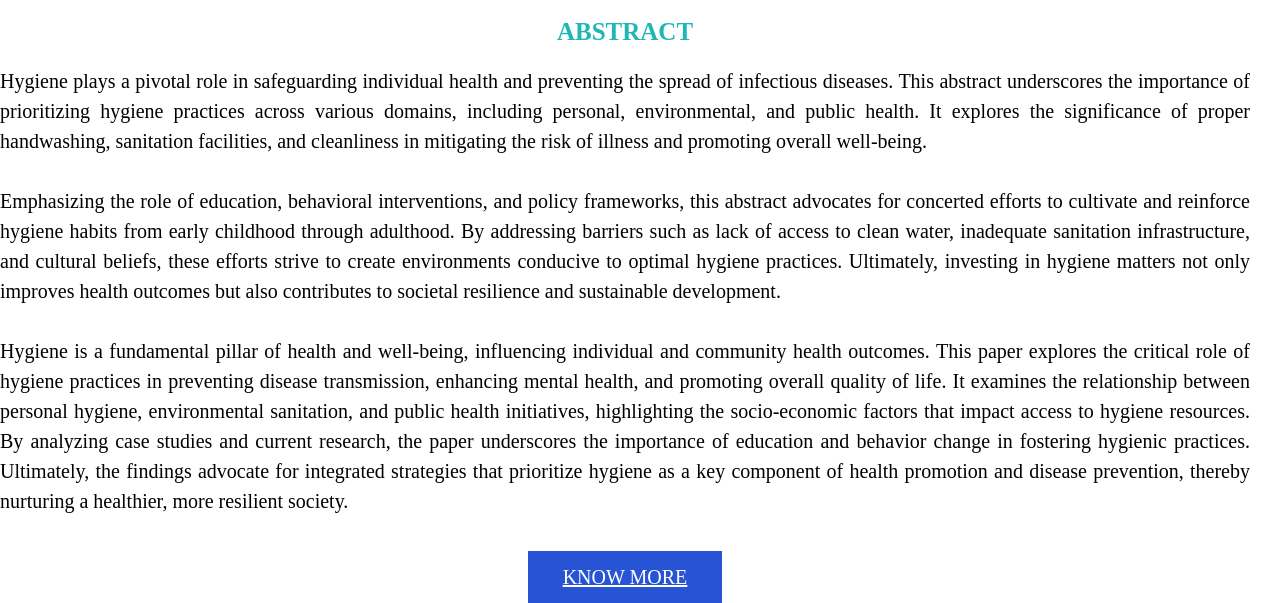
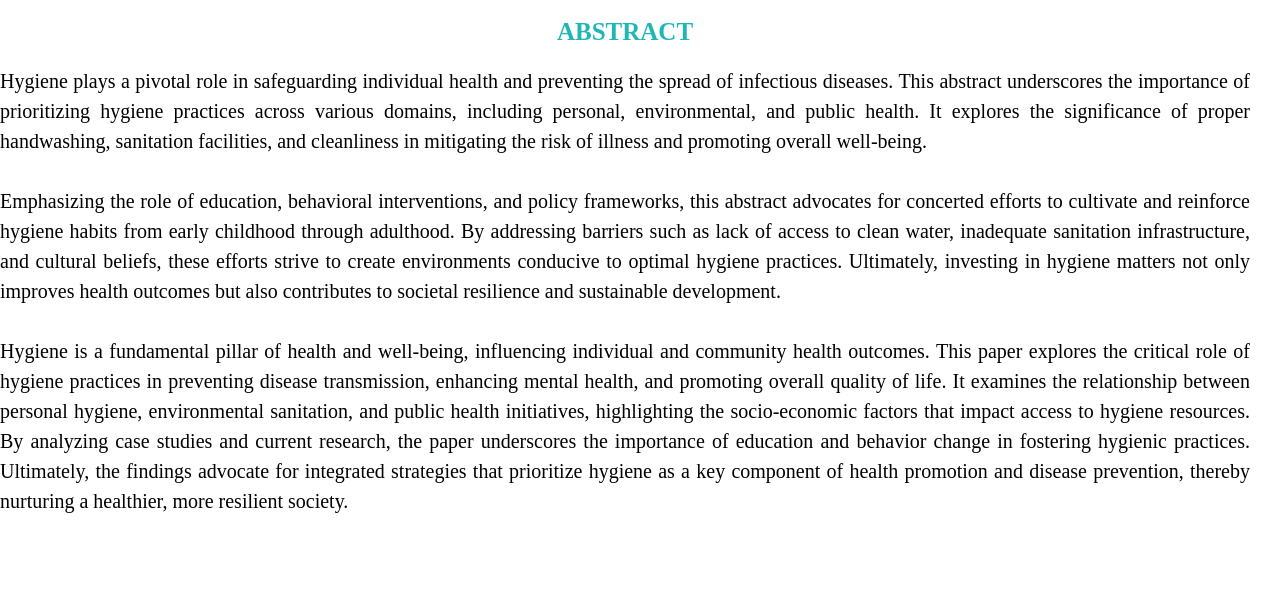
Before and after one commit to sai-harshini-08/health-hygiene, a plain HTML site: page abstract.html in a window 1280 px wide. Shown: the part 421-1024 px from the top of the page. After the commit the page ends 977 px from the top, so only its background shows below. Drawn offline with Linux system fonts and the light colour scheme.

Commit message:
Update abstract.html

```diff
--- a/abstract.html
+++ b/abstract.html
@@ -2,7 +2,7 @@
 <html>
  <head>
   <style>
-      body {background-image:url(/public/images/back.jpg);
+      body {background-image:urlback.jpg);
         background-repeat: no-repeat;
         background-size: cover;
         background-position: center;
@@ -93,6 +93,6 @@ transition:0.6s;
 
     </div>
     <p style="font-size:20px;text-align: justify;line-height:30px;margin-bottom:50px;"></p>
-    <div style="text-align:center;"><a style="font-size:20px;background-color:rgb(39, 83, 213);padding:15px 35px 15px 35px;color:white;"href="https://1drv.ms/w/s!AmVKsyK7kMJOhRBomYEexI_gRWQK?e=R0Kmak">KNOW MORE</a></div>
+
 </body>
      <div style="width:25%;line-height: 20px;margin-bottom: 30px;"src""
```
